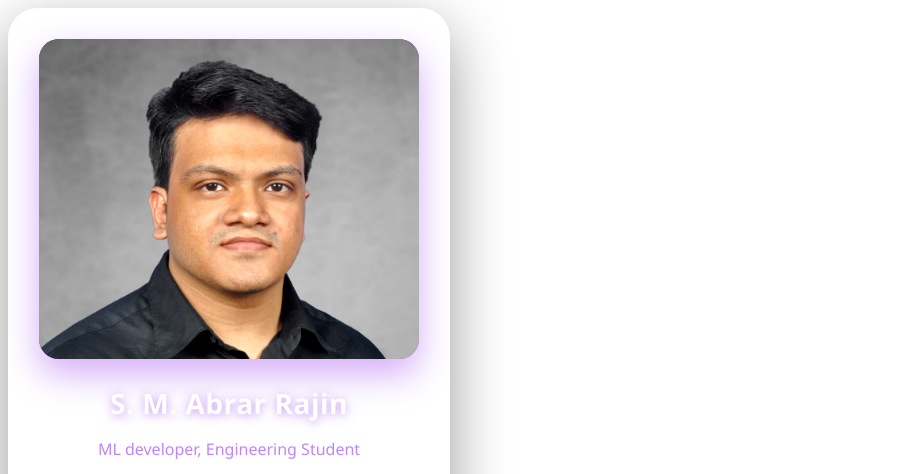
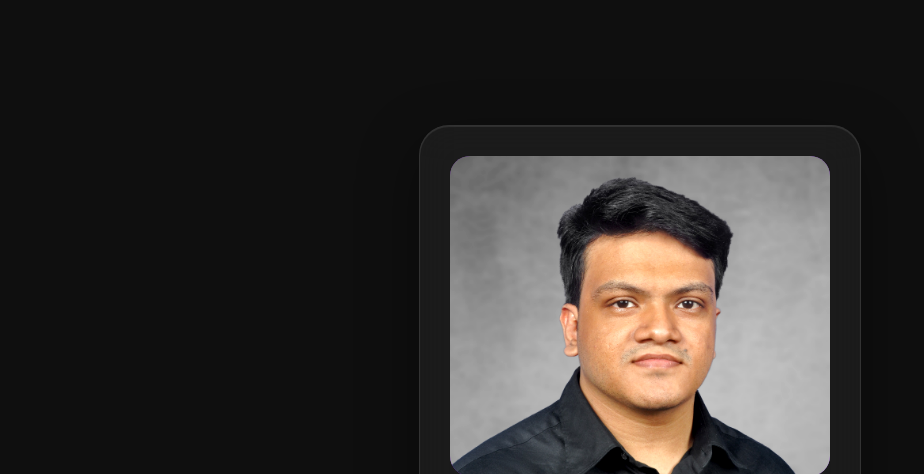
Before and after one commit to AbrarRajin/AbrarRajin.github.io, a plain HTML site: page index.html in a window 1280 px wide. Shown: the top 474 px of the page, without its empty margins (0-924 px from the left). Drawn offline with Linux system fonts and the light colour scheme.

Commit message:
update title and add styles for portfolio card layout

```diff
--- a/index.html
+++ b/index.html
@@ -4,11 +4,20 @@
 <head>
     <meta charset="UTF-8">
     <meta name="viewport" content="width=device-width, initial-scale=1.0">
-    <title>Modular Image Card</title>
+    <title>S. M. Abrar Rajin</title>
     <style>
+        /* Center the card on the page */
+        body {
+            display: flex;
+            justify-content: center;
+            align-items: center;
+            min-height: 100vh;
+            margin: 0;
+            background: #0f0f0f;
+        }
+
         /* Scoped styles for the portfolio card - won't affect other page elements */
         .portfolio-card-wrapper {
-            display: inline-block;
             font-family: 'Segoe UI', Tahoma, Geneva, Verdana, sans-serif;
             position: relative;
         }
@@ -49,7 +58,6 @@
             overflow: hidden;
             background: linear-gradient(135deg, #6b21a8 0%, #9333ea 100%);
             margin-bottom: 25px;
-            box-shadow: 0 15px 35px rgba(147, 51, 234, 0.4);
         }
 
         .portfolio-image-wrapper::after {
@@ -62,10 +70,7 @@
             background: linear-gradient(135deg, rgba(107, 33, 168, 0.2) 0%, rgba(147, 51, 234, 0.3) 100%);
             opacity: 0;
             transition: opacity 0.4s;
-        }
-
-        .portfolio-card:hover .portfolio-image-wrapper::after {
-            opacity: 1;
+            pointer-events: none;
         }
 
         .portfolio-profile-img {
```
